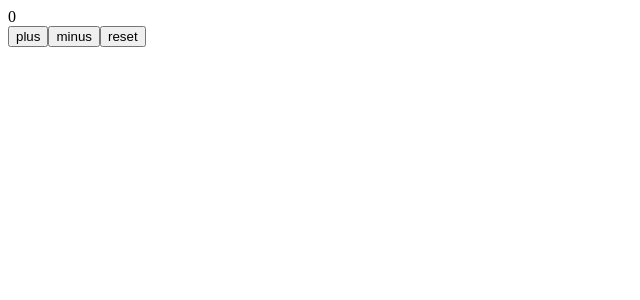
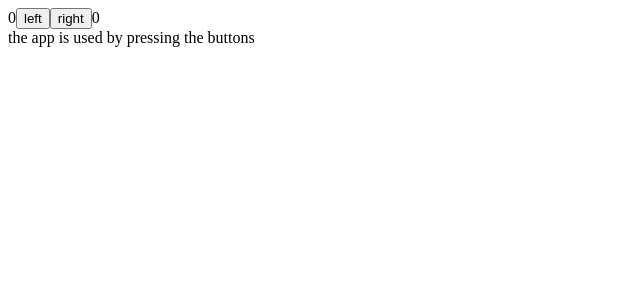
Before and after one commit to karanchampaneri/fullstack-open, a React (Vite) app in the folder part1/courseinfo/: page / in a window 1280 px wide. Shown: the top 300 px of the page, without its empty margins (0-640 px from the left). Built offline with nearby package versions, Linux system fonts and the light colour scheme.

Commit message:
part 1c stuff

```diff
--- a/part1/courseinfo/src/App.jsx
+++ b/part1/courseinfo/src/App.jsx
@@ -1,45 +1,52 @@
 import {useState} from 'react'
 
-const Display = ({counter}) => {
+
+const History = (props) => {
+  if(props.allClicks.length === 0){
+    return(
+      <div>
+        the app is used by pressing the buttons
+      </div>
+    )
+  }
+
   return (
-    <div>{counter}</div>
+    <div>
+      button press history: {props.allClicks.join(' ')}
+    </div>
   )
 }
 
-const Button = ({onClick, text}) => {
-  return(
-    <button onClick={onClick}>
-      {text}
-    </button>
-  )
-}
+const Button = ({ onClick, text }) => <button onClick={onClick}>{text}</button>
 
 const App = () => {
-  const [counter, setCounter] = useState(0)
-  console.log('rendering with counter value', counter)
+  const [left, setLeft] = useState(0)
+  const [right, setRight] = useState(0)
+  const [allClicks, setAll] = useState([])
+  // const [total, setTotal] = useState(0)
 
-  const increaseByOne = () => {
-    console.log('increasing, value before', counter)
-    setCounter(counter + 1)
+  const handleLeftClick = () => {
+    setAll(allClicks.concat('L'))
+    const updatedLeft = left + 1
+    setLeft(updatedLeft)
+    // setTotal(updatedLeft + right)
   }
-  const decreaseByOne = () => {
-    console.log('decreasing, value before', counter)
-    setCounter(counter - 1)
-  }
-  const setToZero = () => {
-    console.log('resetting to zero, value before', counter)
-    setCounter(0)
+
+  const handleRightClick = () => {
+    setAll(allClicks.concat('R'));
+    const updatedRight = right + 1;
+    setRight(updatedRight);
+    // setTotal(left + updatedRight);
   }
 
   return (
-
     <div>
-    <Display counter = {counter}/>
-    <Button onClick = {increaseByOne} text = 'plus'/>
-    <Button onClick = {decreaseByOne} text = 'minus'/>
-    <Button onClick={setToZero} text = 'reset'/>
+      {left}
+      <Button onClick={handleLeftClick} text='left' />
+      <Button onClick={handleRightClick} text='right' />
+      {right}
+      <History allClicks={allClicks} />
     </div>
-
   )
 }
 
```
Also changed, not shown: part1/courseinfo/src/App.md (deleted, +0 -61 lines), part1/courseinfo/src/main.md (deleted, +0 -5 lines).
